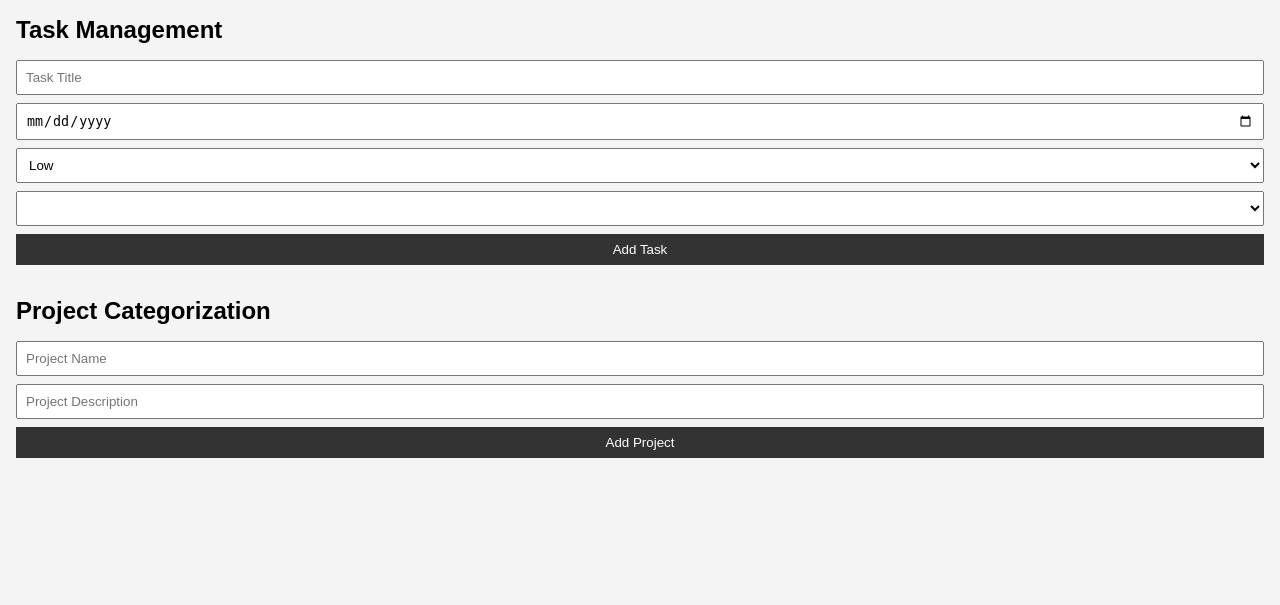
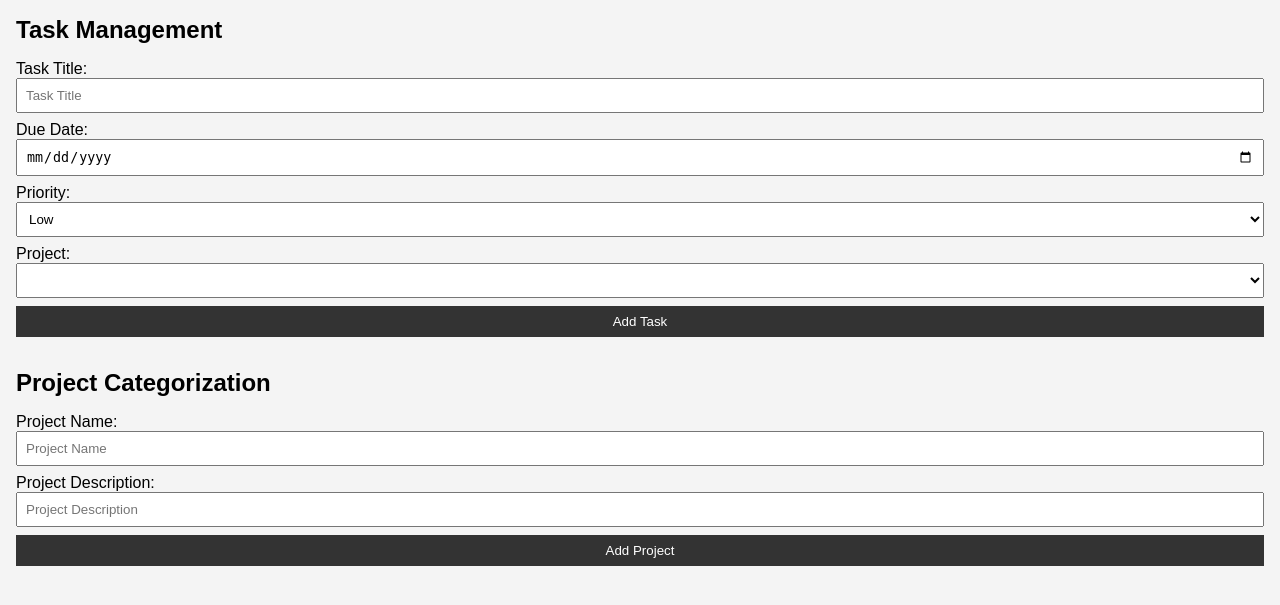
Before and after one commit to Celebrum/ToDoListOrganizer, a Flask app: template templates/index.html in a window 1280 px wide. Shown: the part 85-690 px from the top of the page. Run offline with Flask 3, Linux system fonts and the light colour scheme; the template is opened without the code that fills it, so the values that code supplies are empty.

```diff
--- a/templates/index.html
+++ b/templates/index.html
@@ -14,13 +14,17 @@
         <section id="task-management">
             <h2>Task Management</h2>
             <form id="add-task-form">
+                <label for="task-title">Task Title:</label>
                 <input type="text" id="task-title" placeholder="Task Title" required>
+                <label for="task-due-date">Due Date:</label>
                 <input type="date" id="task-due-date" required>
+                <label for="task-priority">Priority:</label>
                 <select id="task-priority">
                     <option value="low">Low</option>
                     <option value="medium">Medium</option>
                     <option value="high">High</option>
                 </select>
+                <label for="task-project">Project:</label>
                 <select id="task-project">
                     <!-- Project options will be populated dynamically -->
                 </select>
@@ -33,7 +37,9 @@
         <section id="project-categorization">
             <h2>Project Categorization</h2>
             <form id="add-project-form">
+                <label for="project-name">Project Name:</label>
                 <input type="text" id="project-name" placeholder="Project Name" required>
+                <label for="project-description">Project Description:</label>
                 <input type="text" id="project-description" placeholder="Project Description" required>
                 <button type="submit">Add Project</button>
             </form>
@@ -78,3 +84,4 @@
     </script>
 </body>
 </html>
+</html>
```
